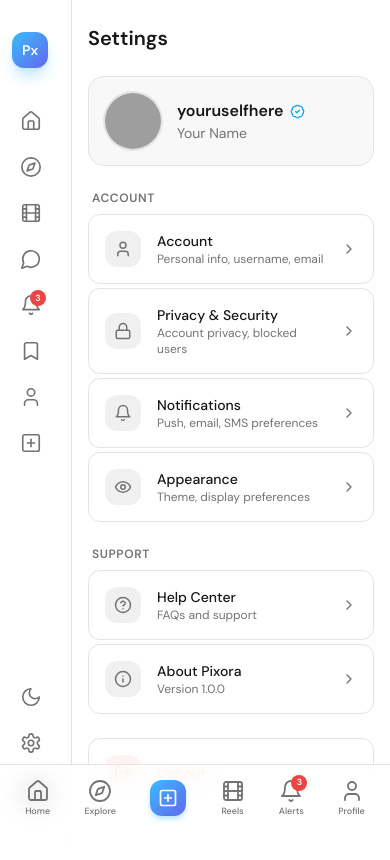
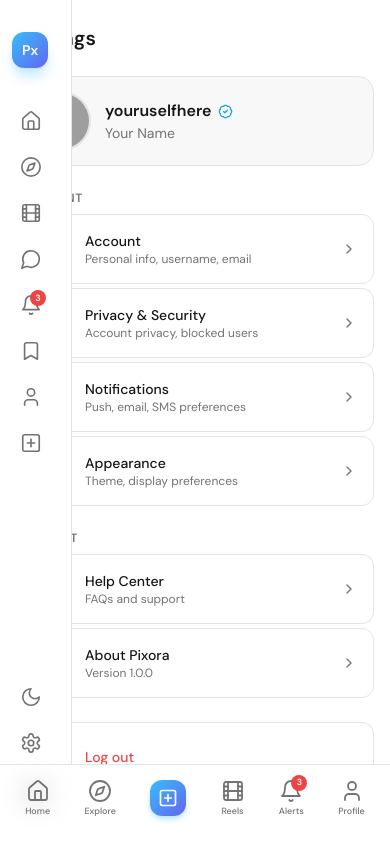
Before and after one commit to naquth/pixora, a Next.js app: page /settings in a window 390 px wide. Shown: the top 860 px of the page. Built offline with nearby package versions, Linux system fonts and the light colour scheme; grey boxes are pictures that could not be loaded; a web font is replaced by a local one.

Commit message:
Add files via upload

```diff
--- a/app/layout-main.tsx
+++ b/app/layout-main.tsx
@@ -12,7 +12,7 @@ export default function MainLayout({ children }: { children: React.ReactNode })
         <Sidebar />
 
         {/* Main content */}
-        <main className="ml-[72px] xl:ml-[240px] min-h-screen pb-20 md:pb-0 transition-all duration-300">
+        <main className="md:ml-[72px] xl:ml-[240px] min-h-screen pb-20 md:pb-0 transition-all duration-300">
           {children}
         </main>
 
```
